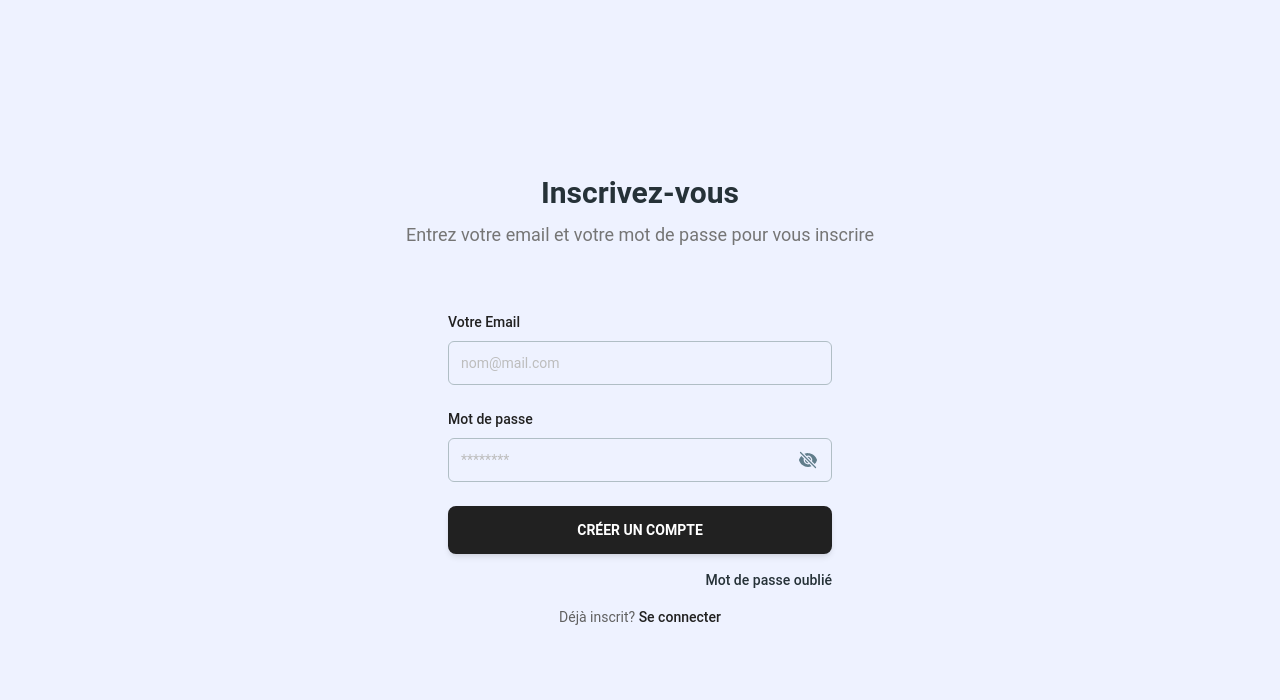
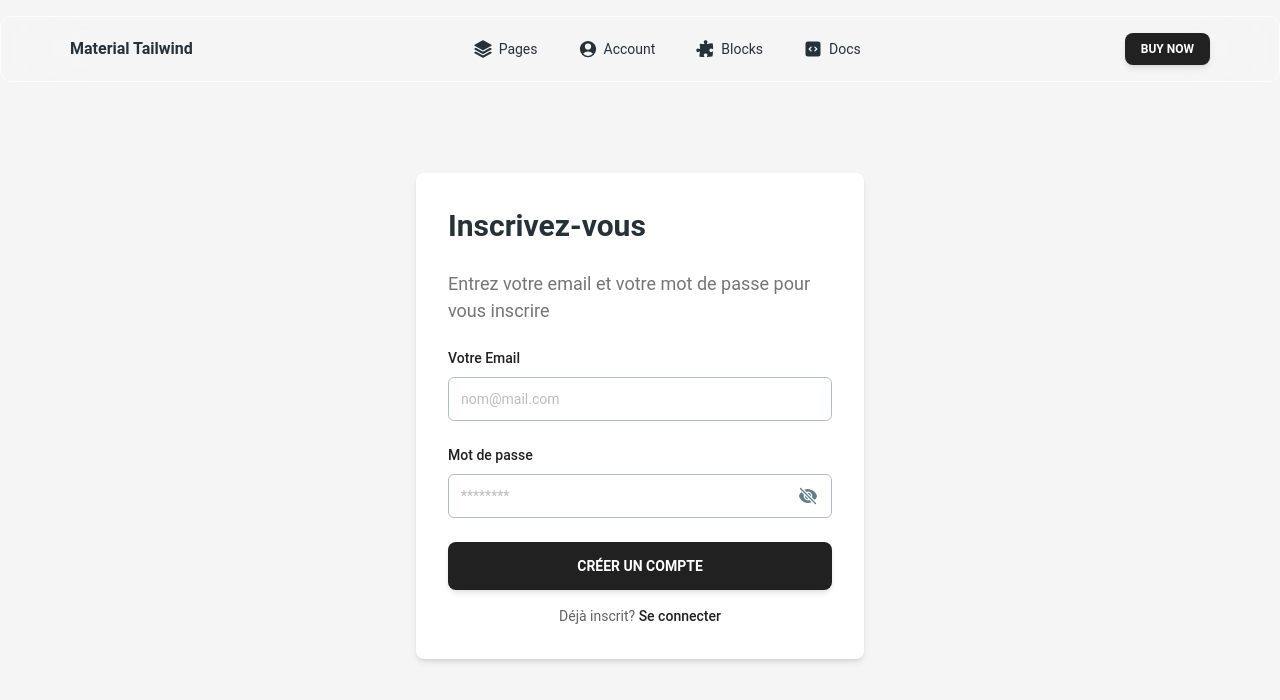
Before and after one commit to CalmettesT/Hackaton2024, a React (Create React App) app: page /signup in a window 1280 px wide. Shown: the top 700 px of the page. Built offline with nearby package versions, Linux system fonts and the light colour scheme; no server answers.

Commit message:
commit navbars profile

```diff
--- a/src/pages/Profile.js
+++ b/src/pages/Profile.js
@@ -1,37 +1,36 @@
 // src/pages/Profile.js
 import React, { useEffect, useState } from 'react';
-import { UserCircleIcon, CurrencyDollarIcon, FolderIcon, PencilSquareIcon } from '@heroicons/react/24/solid';
+import { UserCircleIcon, CurrencyDollarIcon, PencilSquareIcon } from '@heroicons/react/24/solid';
 import { auth } from '../model/firebase.config';
 import { onAuthStateChanged } from 'firebase/auth';
 import { useNavigate } from "react-router-dom";
+import NavbarBlurred from '../components/NavbarBlurred';
+import NavbarPhone from '../components/NavbarPhone';
 
 const UserProfile = () => {
   const [user, setUser] = useState(null);
-
-
-
   const navigate = useNavigate();
 
   useEffect(() => {
     const unsubscribe = onAuthStateChanged(auth, (currentUser) => {
-      setUser(currentUser);
+      if (currentUser) {
+        setUser(currentUser);
+      } else {
+        navigate('/signin');
+      }
     });
 
     return () => unsubscribe();
-  }, []);
+  }, [navigate]);
 
   if (!user) {
     return <p>Loading...</p>;
   }
 
-  const handleClick = () => {
-    navigate("/signup");
-  };
-
   const userData = {
     name: user.displayName || 'John Doe',
     email: user.email,
-    level: 5, // These are still static for now
+    level: 5,
     exp: 200,
     nextLevelExp: 500,
     balance: 120.00
@@ -39,6 +38,14 @@ const UserProfile = () => {
 
   return (
     <div className="flex flex-col items-center justify-center min-h-screen bg-gray-100">
+      {/* Navbar for larger screens */}
+      <div className="hidden md:block w-full">
+        <NavbarBlurred />
+      </div>
+      {/* Navbar for smaller screens */}
+      <div className="block md:hidden w-full">
+        <NavbarPhone />
+      </div>
       <div className="w-full max-w-md p-8 space-y-6 bg-white rounded-lg shadow-md">
         <div className="flex flex-col items-center">
           <UserCircleIcon className="w-24 h-24 text-green-500" />
@@ -60,21 +67,9 @@ const UserProfile = () => {
         </div>
         <div className="flex justify-between mt-6 space-x-4">
           <button className="flex items-center justify-center flex-1 px-4 py-2 text-white bg-green-500 rounded-md hover:bg-green-600">
-            <FolderIcon className="w-5 h-5 mr-2" />
-            Voir les fichiers
-          </button>
-          <button className="flex items-center justify-center flex-1 px-4 py-2 text-white bg-green-500 rounded-md hover:bg-green-600">
             <PencilSquareIcon className="w-5 h-5 mr-2" />
             Modifier le profil
           </button>
-
-
-          <button
-          onClick={handleClick}
-          className="flex items-center justify-center w-full px-4 py-2 mt-2 text-white bg-green-500 rounded-md hover:bg-green-600"
-        >
-          Cliquer ici
-        </button>
         </div>
       </div>
     </div>
--- a/src/pages/SignIn.js
+++ b/src/pages/SignIn.js
@@ -5,6 +5,8 @@ import { EyeSlashIcon, EyeIcon } from "@heroicons/react/24/solid";
 import { signInWithEmailAndPassword } from "firebase/auth";
 import { auth } from "../model/firebase.config";
 import { useNavigate } from "react-router-dom";
+import NavbarBlurred from '../components/NavbarBlurred';
+import NavbarPhone from '../components/NavbarPhone';
 
 export default function SignIn() {
   const [passwordShown, setPasswordShown] = useState(false);
@@ -29,8 +31,16 @@ export default function SignIn() {
   };
 
   return (
-    <section className="grid text-center h-screen items-center p-8">
-      <div>
+    <div className="flex flex-col items-center justify-center min-h-screen bg-gray-100">
+      {/* Navbar for larger screens */}
+      <div className="hidden md:block w-full">
+        <NavbarBlurred />
+      </div>
+      {/* Navbar for smaller screens */}
+      <div className="block md:hidden w-full">
+        <NavbarPhone />
+      </div>
+      <div className="w-full max-w-md p-8 space-y-6 bg-white rounded-lg shadow-md">
         <Typography variant="h3" color="blue-gray" className="mb-2">
           Se Connecter
         </Typography>
@@ -98,17 +108,6 @@ export default function SignIn() {
           <Button type="submit" color="gray" size="lg" className="mt-6" fullWidth>
             Se connecter
           </Button>
-          <div className="!mt-4 flex justify-end">
-            <Typography
-              as="a"
-              href="#"
-              color="blue-gray"
-              variant="small"
-              className="font-medium"
-            >
-              Mot de passe oublié
-            </Typography>
-          </div>
           <Typography
             variant="small"
             color="gray"
@@ -121,6 +120,6 @@ export default function SignIn() {
           </Typography>
         </form>
       </div>
-    </section>
+    </div>
   );
 }
--- a/src/pages/SignUp.js
+++ b/src/pages/SignUp.js
@@ -4,12 +4,16 @@ import { Typography, Input, Button } from "@material-tailwind/react";
 import { EyeSlashIcon, EyeIcon } from "@heroicons/react/24/solid";
 import { createUserWithEmailAndPassword } from "firebase/auth";
 import { auth } from "../model/firebase.config";
+import { useNavigate } from "react-router-dom";
+import NavbarBlurred from '../components/NavbarBlurred';
+import NavbarPhone from '../components/NavbarPhone';
 
 export default function SignUp() {
   const [passwordShown, setPasswordShown] = useState(false);
   const [email, setEmail] = useState('');
   const [password, setPassword] = useState('');
   const [error, setError] = useState('');
+  const navigate = useNavigate();
 
   const togglePasswordVisiblity = () => setPasswordShown((cur) => !cur);
 
@@ -19,7 +23,7 @@ export default function SignUp() {
     try {
       const userCredential = await createUserWithEmailAndPassword(auth, email, password);
       console.log('User created:', userCredential.user);
-      // Vous pouvez rediriger l'utilisateur ou afficher un message de succès ici
+      navigate('/'); // Redirige l'utilisateur vers la page d'accueil après la création du compte
     } catch (error) {
       console.error('Error signing up:', error);
       setError(error.message);
@@ -27,8 +31,16 @@ export default function SignUp() {
   };
 
   return (
-    <section className="grid text-center h-screen items-center p-8">
-      <div>
+    <div className="flex flex-col items-center justify-center min-h-screen bg-gray-100">
+      {/* Navbar for larger screens */}
+      <div className="hidden md:block w-full">
+        <NavbarBlurred />
+      </div>
+      {/* Navbar for smaller screens */}
+      <div className="block md:hidden w-full">
+        <NavbarPhone />
+      </div>
+      <div className="w-full max-w-md p-8 space-y-6 bg-white rounded-lg shadow-md">
         <Typography variant="h3" color="blue-gray" className="mb-2">
           Inscrivez-vous
         </Typography>
@@ -96,29 +108,18 @@ export default function SignUp() {
           <Button type="submit" color="gray" size="lg" className="mt-6" fullWidth>
             Créer un compte
           </Button>
-          <div className="!mt-4 flex justify-end">
-            <Typography
-              as="a"
-              href="#"
-              color="blue-gray"
-              variant="small"
-              className="font-medium"
-            >
-              Mot de passe oublié
-            </Typography>
-          </div>
           <Typography
             variant="small"
             color="gray"
             className="!mt-4 text-center font-normal"
           >
             Déjà inscrit?{" "}
-            <a href="#" className="font-medium text-gray-900">
+            <a href="/signin" className="font-medium text-gray-900">
               Se connecter
             </a>
           </Typography>
         </form>
       </div>
-    </section>
+    </div>
   );
 }
```
